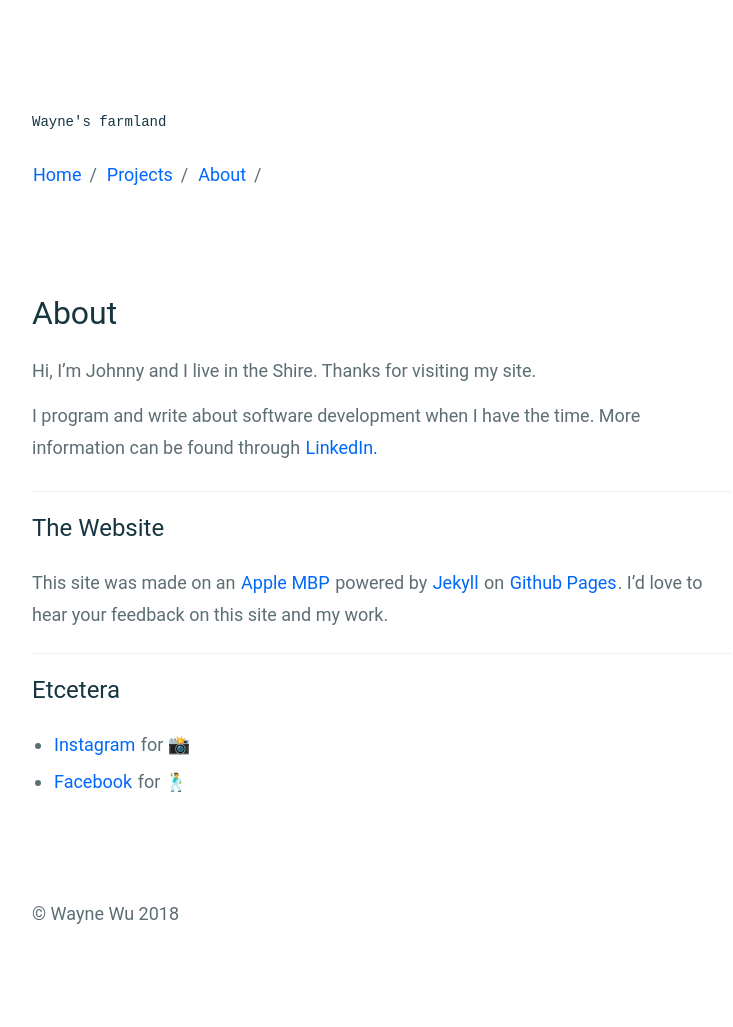
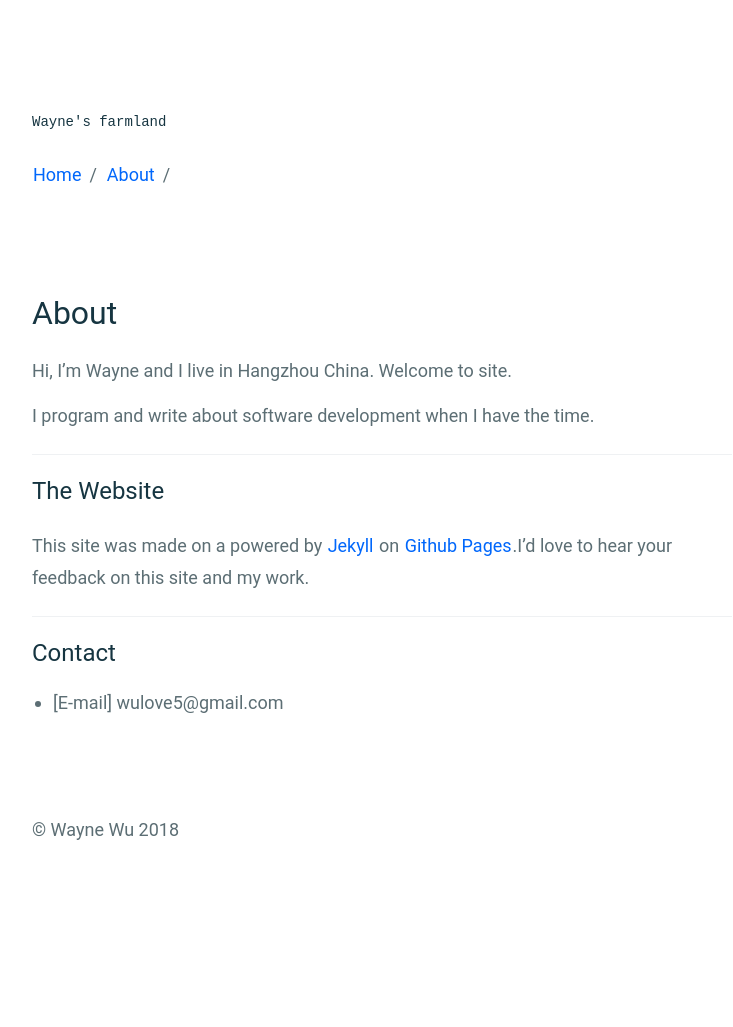
Before and after one commit to wuwayne/wuwayne.github.io, a Jekyll site: the page built from _pages/about.md, in a window 1280 px wide. Shown: the whole page, without its empty margins (258-991 px from the left). Built offline with Jekyll 4.4.1, drawn with Linux system fonts in a browser that asks for light colours; after the commit the page ends 943 px from its top, so only the background shows below that.

Commit message:
update the about page

```diff
--- a/_includes/header.html
+++ b/_includes/header.html
@@ -5,7 +5,5 @@
         <h1>{{ site.description }}</h1>
     {% endif %}
     <p>
-        <a href="{{ "/" | prepend: site.baseurl }}">Home</a><span
-          class="u-separate"></span> <a href="{{ "/projects/" | prepend:
-          site.baseurl }}">Projects</a><span class="u-separate"></span> <a href="{{ "/about/" | prepend: site.baseurl }}">About</a><span class="u-separate"></span>
+        <a href="{{ "/" | prepend: site.baseurl }}">Home</a><span class="u-separate"></span> <a href="{{ "/about/" | prepend: site.baseurl }}">About</a><span class="u-separate"></span>
 </header>
--- a/_pages/about.md
+++ b/_pages/about.md
@@ -3,19 +3,17 @@ layout: content
 title: About
 permalink: /about/
 ---
-Hi, I'm Johnny and I live in the Shire. Thanks for visiting my site.
+Hi, I'm Wayne  and I live in Hangzhou China. Welcome to site.
 
-I program and write about software development when I have the time. More information can be found through <a href="https://www.linkedin.com/" data-network="LinkedIn" data-proofer-ignore>LinkedIn.</a>
+I program and write about software development when I have the time.
 
 ----
 
 ## The Website
-This site was made on an [Apple MBP](https://www.apple.com/) powered by [Jekyll](https://jekyllrb.com) on [Github Pages](https://pages.github.com).
-I'd love to hear your feedback on this site and my work.
+This site was made on a  powered by [Jekyll](https://jekyllrb.com) on [Github Pages](https://wuwayne.github.io).I'd love to hear your feedback on this site and my work.
 
 ----
 
-## Etcetera
+## Contact
 
-- [Instagram](https://www.instagram.com/) for 📸
-- [Facebook](https://www.facebook.com/) for 🕺
+- [E-mail] wulove5@gmail.com
```
